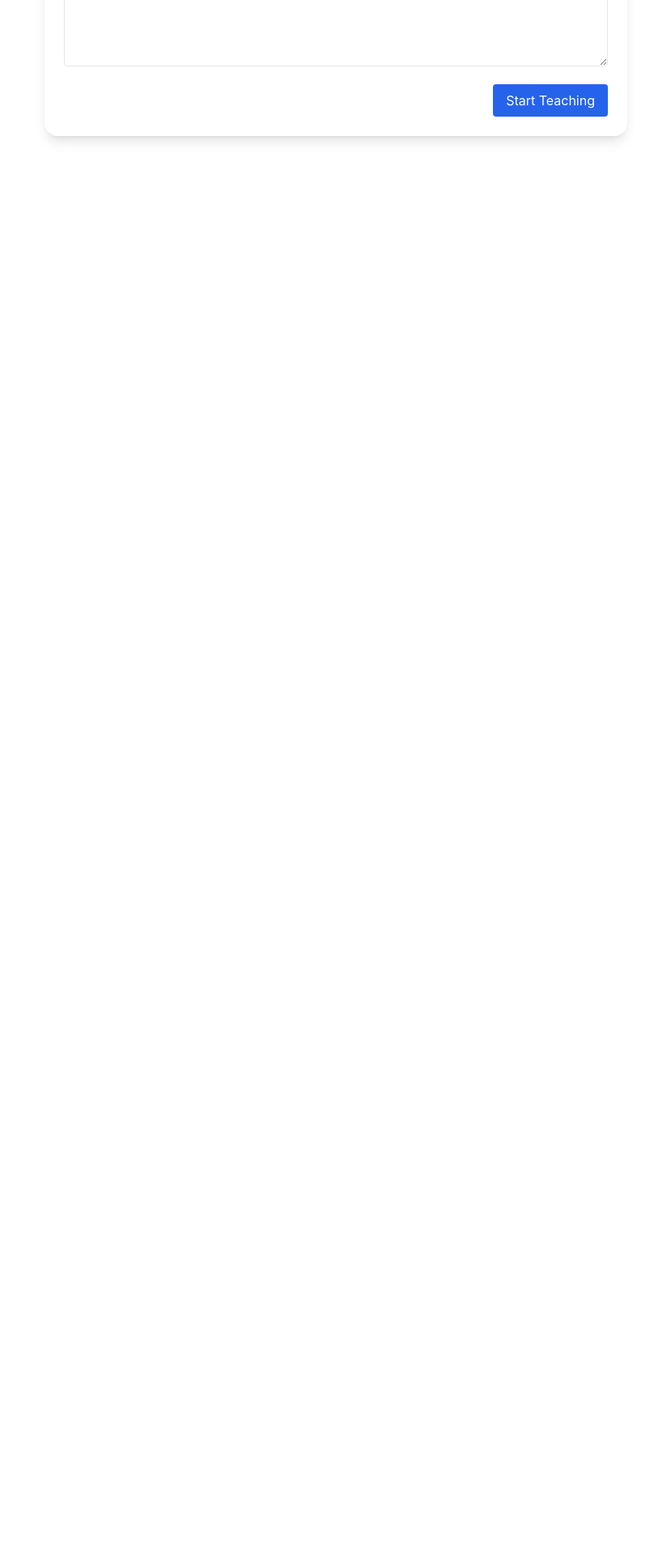
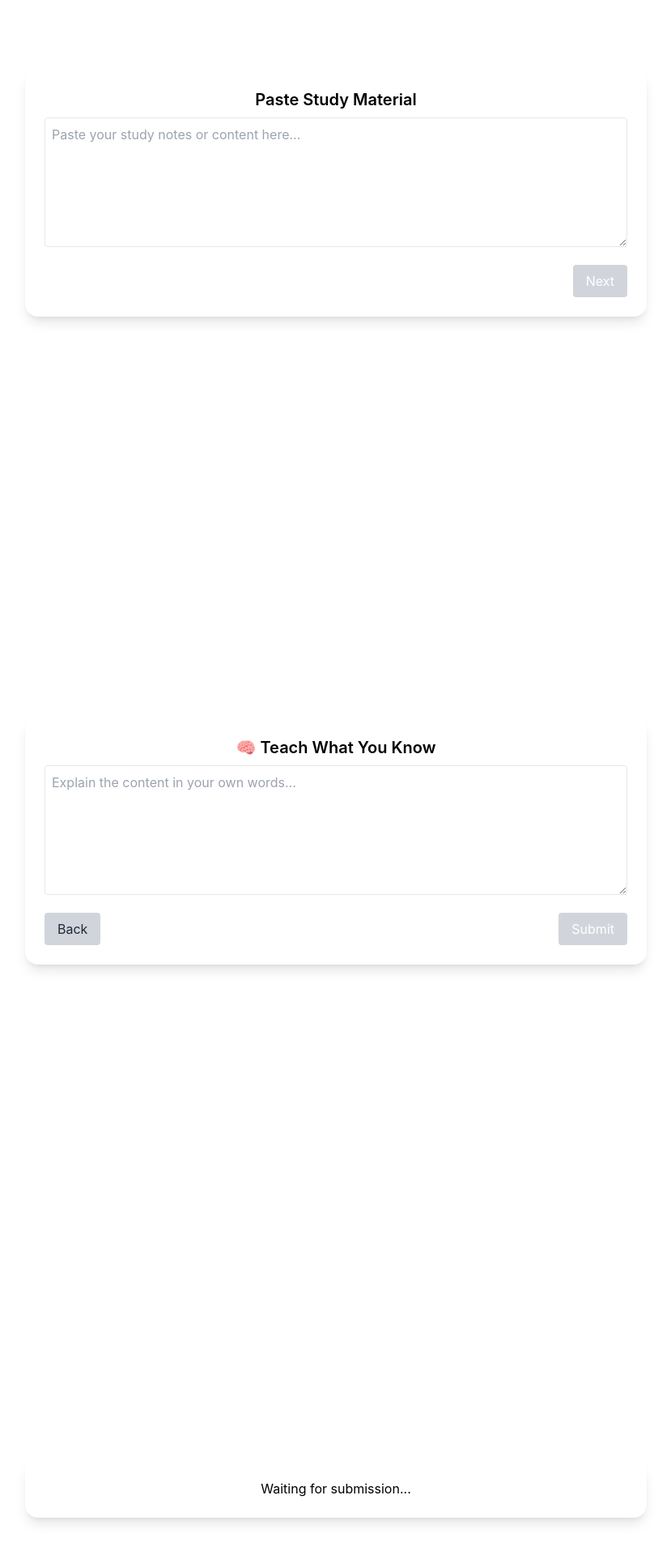
Before and after one commit to nehAshwin/TeachTutor, a React (Create React App) app in the folder teach-tutor/: page / in a window 1280 px wide. Shown: the part 162-2082 px from the top of the page at 81% size, without its empty margins (225-1054 px from the left). Before the commit the page ends 800 px from the top, so only its background shows below. Built offline with nearby package versions, Linux system fonts and the light colour scheme.

Commit message:
crazy UI changes

```diff
--- a/teach-tutor/src/TeachTutor.js
+++ b/teach-tutor/src/TeachTutor.js
@@ -1,5 +1,5 @@
-import React, { useState } from 'react';
-import Modal from './components/modal';
+import React, { useState, useRef } from 'react';
+// import Modal from './components/modal';
 import ReactMarkdown from 'react-markdown';
 
 export default function TeachAssistant() {
@@ -7,37 +7,72 @@ export default function TeachAssistant() {
   const [studyMaterial, setStudyMaterial] = useState('');
   const [explanation, setExplanation] = useState('');
   const [aiFeedback, setAiFeedback] = useState(null);
-  const [step, setStep] = useState(1);
+  // const [step, setStep] = useState(1);
 
-  const [modalOpen, setModalOpen] = useState(false);
-  const [modalMessage, setModalMessage] = useState("");
+  // const [modalOpen, setModalOpen] = useState(false);
+  // const [modalMessage, setModalMessage] = useState("");
 
-  const showModal = (message) => {
-    setModalMessage(message);
-    setModalOpen(true);
+  const [isLoading, setIsLoading] = useState(false);
+  const [loadingProgress, setLoadingProgress] = useState(0);
+
+  const refPaste = useRef(null);
+  const refExplain = useRef(null);
+  const refFeedback = useRef(null);
+
+  const scrollTo = (ref) => {
+    ref.current?.scrollIntoView({ behavior: 'smooth' });
   };
 
+  // const showModal = (message) => {
+  //   setModalMessage(message);
+  //   setModalOpen(true);
+  // };
+
   // function (button) to pull study material and set next page
-  const handleStartTeaching = () => {
-    if (studyMaterial.trim() === '') {
-      showModal('Please enter your study material before proceeding.');
-      return;
+  // const handleStartTeaching = () => {
+  //   if (studyMaterial.trim() === '') {
+  //     showModal('Please enter your study material before proceeding.');
+  //     return;
+  //   }
+  //   setStep(2);
+  //   // if (studyMaterial.trim() !== '') {
+  //   //   setStep(2);
+  //   // }
+  // };
+
+  // function randomly simulates a progress bar
+  const simulateProgress = () => {
+    setLoadingProgress(0);
+    let progress = 0;
+
+    const interval = setInterval(() => {
+      progress += Math.random() * 3; //increment randomly
+      if (progress >= 100) {
+        progress = 100;
+        clearInterval(interval);
       }
-    setStep(2);
-    // if (studyMaterial.trim() !== '') {
-    //   setStep(2);
-    // }
+
+      setLoadingProgress(progress);
+    }, 300);
   };
 
   // function (button) to pull user explanation and set next page to feedback
   const handleSubmitExplanation = async () => {
     if (explanation.trim() === '') {
-      showModal('Please provide your explanation before submitting.');
+      // showModal('Please provide your explanation before submitting.');
       return;
     }
 
-      try{
-        const prompt = 'Act as a student trying to learn from the user teaching. Right now, the user is using teaching as a method of studying, and you are the student they are teaching to.\n\nHere is the content the student is trying to learn: \n'+studyMaterial+'\n\nHere is their explanation of the content: \n'+explanation+'\n\nGive concise feedback:\n\n1. Compare the user\'s explanation to the given study material. Categorize the topics into concepts they understand well, concepts they might need to refresh, and concepts they missed\n2. Ask follow up questions test their understanding further based on concepts they missed from their study material.'
+    try {
+
+      setIsLoading(true);
+      simulateProgress();
+
+      scrollTo(refFeedback);
+
+      // console.log(studyMaterial);
+
+      const prompt = 'Act as a student trying to learn from the user teaching. Right now, the user is using teaching as a method of studying, and you are the student they are teaching to.\n\nHere is the content the student is trying to learn: \n' + studyMaterial + '\n\nHere is their explanation of the content: \n' + explanation + '\n\nGive concise feedback:\n\n1. Compare the user\'s explanation to the given study material. Categorize the topics into concepts they understand well, concepts they might need to refresh, and concepts they missed\n2. Ask follow up questions test their understanding further based on concepts they missed from their study material.'
 
       /*
       Prompt:
@@ -48,15 +83,10 @@ export default function TeachAssistant() {
 
       Here is the content the student is trying to learn:
       [studyMaterial]
-    Here is the content the student is trying to learn:
-    [studyMaterial]
 
       Here is their explanation of the content:
       [explanation]
-    Here is their explanation of the content:
-    [explanation]
 
-    Give concise feedback:
       Give concise feedback:
 
       1. Compare the user's explanation to the given study material. Categorize the topics into
@@ -64,12 +94,12 @@ export default function TeachAssistant() {
       2. Ask follow up questions test their understanding further based on concepts they missed from their study material.
       */
 
-      const response =  await fetch('http://127.0.0.1:5000/generate', {
+      const response = await fetch('http://127.0.0.1:5000/generate', {
         method: 'POST',
         headers: {
           'Content-Type': 'application/json',
         },
-        body: JSON.stringify({prompt}),
+        body: JSON.stringify({ prompt }),
       });
 
       const data = await response.json();
@@ -80,44 +110,48 @@ export default function TeachAssistant() {
         // followUp: data.response.split('\n')[1] || '',
       });
 
-      setStep(3);
-    } catch(error){
+      // setStep(3);
+
+    } catch (error) {
       console.error('Error generating feedback:', error);
       setAiFeedback({
         summary: '❌ Error: Could not get feedback. Please try again later.',
         followUp: '',
       });
-      setStep(3);
+      // setStep(3);
+      scrollTo(refFeedback);
+    } finally {
+      setIsLoading(false);
     }
-
   };
 
   return (
-    <div className="max-w-3xl mx-auto p-6 space-y-6">
-      <Modal isOpen={modalOpen} onClose={() => setModalOpen(false)} message={modalMessage} />
-
-      {step === 1 && (
-        <div className="bg-white shadow-lg rounded-2xl p-6">
-          <h2 className="text-xl font-semibold mb-2">📘 Paste Study Material</h2>
+    <div className='overflow-hidden'>
+      {/* <Modal isOpen={modalOpen} onClose={() => setModalOpen(false)} message={modalMessage} /> */}
+      {/* paste section */}
+      <div ref={refPaste} className="h-screen snap-start flex items-center justify-center px-4">
+        <div className="max-w-3xl w-full bg-white shadow-lg rounded-2xl p-6">
+        <h2 className="text-xl font-semibold mb-2">Paste Study Material</h2>
         <textarea
           className="w-full h-40 border rounded p-2 focus:outline-none focus:ring-2 focus:ring-blue-500"
-            placeholder="Paste your study notes or content here..."
+          placeholder='Paste your study notes or content here...'
           value={studyMaterial}
           onChange={(e) => setStudyMaterial(e.target.value)}
         />
         <div className="text-right mt-4">
           <button
-              className="bg-blue-600 text-white px-4 py-2 rounded hover:bg-blue-700"
-              onClick={handleStartTeaching}
+            className={`px-4 py-2 rounded text-white ${studyMaterial.trim() ? 'bg-blue-600 hover:bg-blue-700' : 'bg-gray-300 cursor-not-allowed'}`}
+            disabled={!studyMaterial.trim()}
+            onClick={() => scrollTo(refExplain)}
           >
-              Start Teaching
+            Next
           </button>
         </div>
       </div>
-      )}
-
-      {step === 2 && (
-        <div className="bg-white shadow-lg rounded-2xl p-6">
+      </div>
+      {/* explain section */}
+      <div ref={refExplain} className="h-screen snap-start overflow-y-scroll snap-y snap-mandatory flex items-center justify-center px-4">
+        <div className="max-w-3xl w-full bg-white shadow-lg rounded-2xl p-6">
           <h2 className="text-xl font-semibold mb-2">🧠 Teach What You Know</h2>
           <textarea
             className="w-full h-40 border rounded p-2 focus:outline-none focus:ring-2 focus:ring-green-500"
@@ -125,24 +159,122 @@ export default function TeachAssistant() {
             value={explanation}
             onChange={(e) => setExplanation(e.target.value)}
           />
-          <div className="text-right mt-4">
+          <div className="mt-4 flex justify-between">
             <button
-              className="bg-green-600 text-white px-4 py-2 rounded hover:bg-green-700"
-              onClick={handleSubmitExplanation}
+              className="bg-gray-300 text-gray-800 px-4 py-2 rounded hover:bg-gray-400"
+              onClick={() => scrollTo(refPaste)}
             >
-              Submit Explanation
+              Back
+            </button>
+            <button
+              className={`px-4 py-2 rounded text-white ${explanation.trim() ? 'bg-green-600 hover:bg-green-700' : 'bg-gray-300 cursor-not-allowed'}`}
+              disabled={!explanation.trim()}
+              onClick={() => handleSubmitExplanation()}
+            >
+              Submit
             </button>
           </div>
         </div>
-      )}
+      </div>
 
-      {step === 3 && aiFeedback && (
-        <div className="bg-white shadow-lg rounded-2xl p-6">
+      {/* Feedback Section */}
+      <div ref={refFeedback} className="h-screen snap-start flex items-center justify-center px-4">
+        <div className="max-w-3xl w-full bg-white shadow-lg rounded-2xl p-6">
+          {isLoading ? (
+            <div className="text-center">
+              <h2 className="text-xl font-semibold">⏳ Generating Feedback...</h2>
+              <div className="w-full bg-gray-200 rounded-full h-4 mt-4">
+                <div
+                  className="bg-blue-600 h-4 rounded-full transition-all duration-200"
+                  style={{ width: `${loadingProgress}%` }}
+                ></div>
+              </div>
+              <p className="text-sm text-gray-600 mt-2">{Math.round(loadingProgress)}%</p>
+            </div>
+          ) : aiFeedback ? (
+            <>
               <h2 className="text-xl font-semibold mb-2">🤖 AI Feedback</h2>
               <ReactMarkdown>{aiFeedback.summary}</ReactMarkdown>
+              {/* <p className="mb-2">{aiFeedback.summary}</p> */}
+              {/* <ReactMarkdown>{aiFeedback.followUp}</ReactMarkdown> */}
               <p>{aiFeedback.followUp}</p>
-        </div>
+            </>
+          ) : (
+            <p>Waiting for submission...</p>
           )}
         </div>
+      </div>
+    </div>
+
+
+    // <div className="max-w-3xl mx-auto p-6 space-y-6">
+    //   <Modal isOpen={modalOpen} onClose={() => setModalOpen(false)} message={modalMessage} />
+
+    //   {step === 1 && (
+    //     <div className="bg-white shadow-lg rounded-2xl p-6">
+    //       <h2 className="text-xl font-semibold mb-2">📘 Paste Study Material</h2>
+    //       <textarea
+    //         className="w-full h-40 border rounded p-2 focus:outline-none focus:ring-2 focus:ring-blue-500"
+    //         placeholder="Paste your study notes or content here..."
+    //         value={studyMaterial}
+    //         onChange={(e) => setStudyMaterial(e.target.value)}
+    //       />
+    //       <div className="text-right mt-4">
+    //         <button
+    //           className="bg-blue-600 text-white px-4 py-2 rounded hover:bg-blue-700"
+    //           onClick={handleStartTeaching}
+    //         >
+    //           Start Teaching
+    //         </button>
+    //       </div>
+    //     </div>
+    //   )}
+
+    //   {step === 2 && (
+    //     <div className="bg-white shadow-lg rounded-2xl p-6">
+    //       <h2 className="text-xl font-semibold mb-2">🧠 Teach What You Know</h2>
+    //       <textarea
+    //         className="w-full h-40 border rounded p-2 focus:outline-none focus:ring-2 focus:ring-green-500"
+    //         placeholder="Explain the content in your own words..."
+    //         value={explanation}
+    //         onChange={(e) => setExplanation(e.target.value)}
+    //       />
+    //       <div className="text-right mt-4">
+    //         <button
+    //           className="bg-gray-300 text-gray-800 px-4 py-2 rounded hover:bg-gray-400"
+    //           onClick={() => setStep(1)}
+    //         >
+    //           Back
+    //         </button>
+    //         <button
+    //           className="bg-green-600 text-white px-4 py-2 rounded hover:bg-green-700"
+    //           onClick={handleSubmitExplanation}
+    //         >
+    //           Submit Explanation
+    //         </button>
+    //       </div>
+    //     </div>
+    //   )}
+
+    //   {step === 3 && aiFeedback && (
+    //     <div className="bg-white shadow-lg rounded-2xl p-6">
+    //       <h2 className="text-xl font-semibold mb-2">🤖 AI Feedback</h2>
+    //       <ReactMarkdown>{aiFeedback.summary}</ReactMarkdown>
+    //       <p>{aiFeedback.followUp}</p>
+    //     </div>
+    //   )}
+
+    //   {isLoading && (
+    //     <div className="bg-white shadow-lg rounded-2xl p-6 flex flex-col items-center space-y-4">
+    //       <h2 className="text-xl font-semibold">Generating Feedback...</h2>
+    //       <div className="w-full bg-gray-200 rounded-full h-4">
+    //         <div
+    //           className="bg-blue-600 h-4 rounded-full transition-all duration-200"
+    //           style={{width: `${loadingProgress}%`}}
+    //         ></div>
+    //       </div>
+    //     </div>
+    //   )}
+    // </div>
   );
 }
```
Lines whose indentation alone changed are shown as unchanged.
